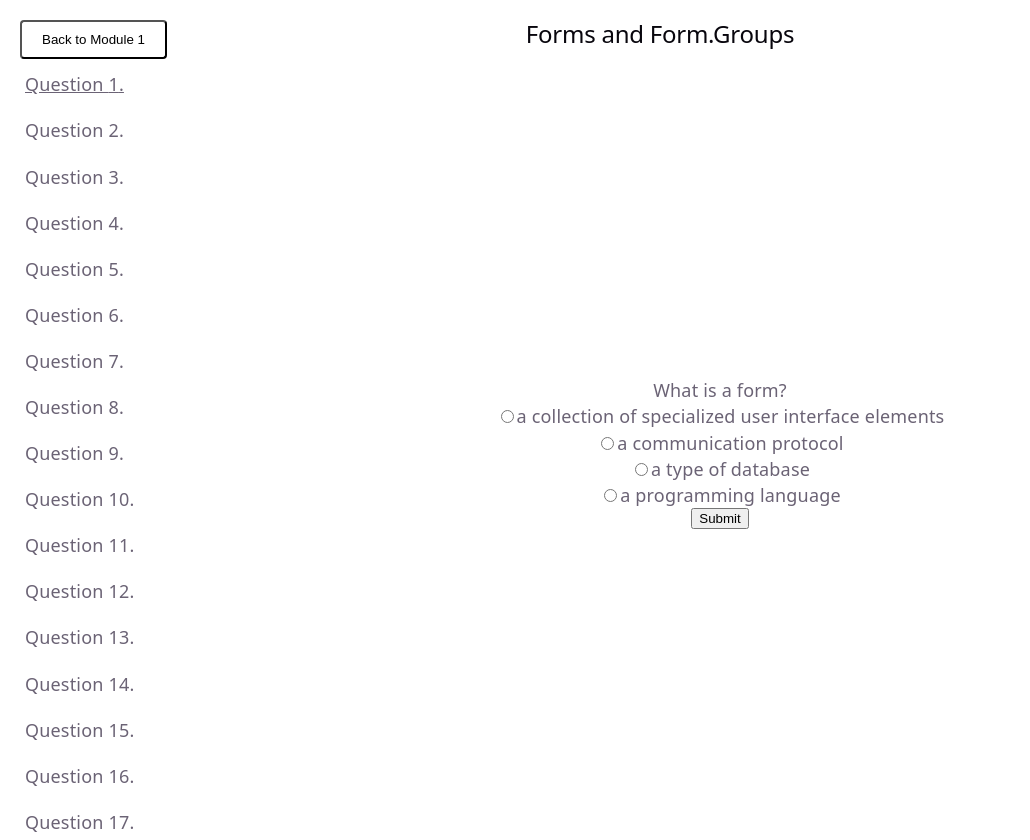
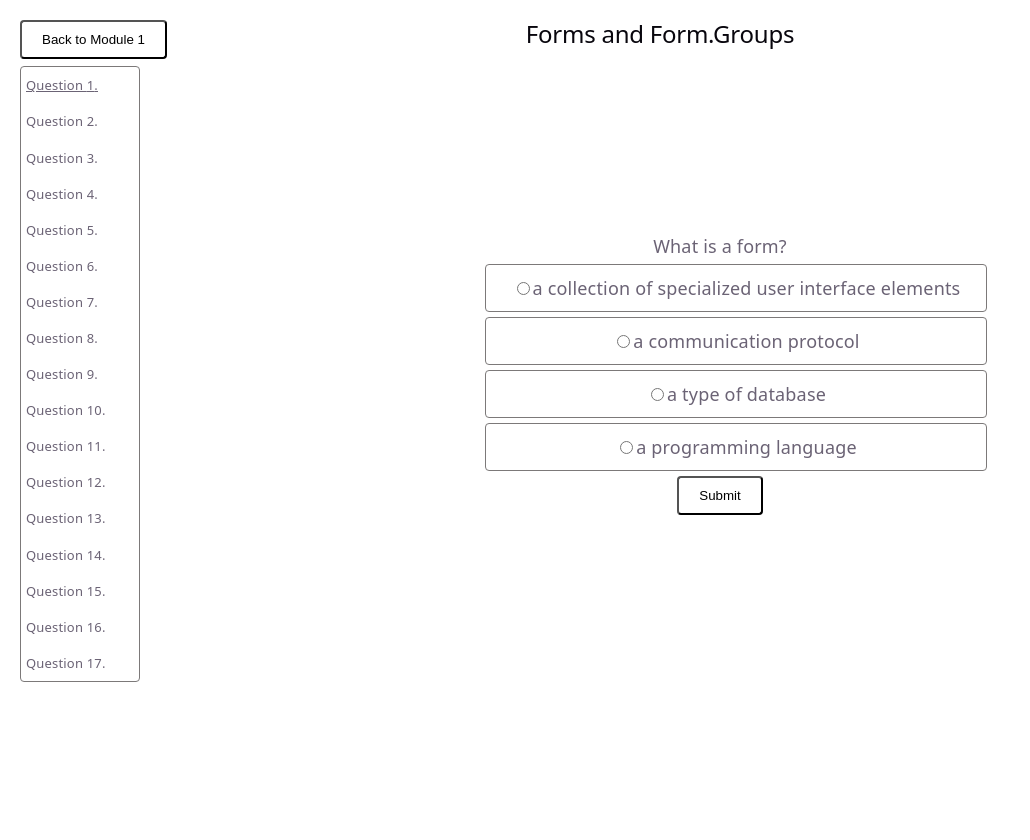
Before and after one commit to kjdove/cisc449-its, a React (Vite) app: page /#/module1/1 in a window 1280 px wide. Shown: the top 840 px of the page, without its empty margins (0-1030 px from the left). Built offline with nearby package versions, Linux system fonts and the light colour scheme.

Commit message:
question list and answer option sytling

```diff
--- a/src/module1/Topic1Quiz.css
+++ b/src/module1/Topic1Quiz.css
@@ -7,8 +7,12 @@
 .question-list {
     display: flex;
     flex-direction: column;
-    gap: 10px;
+    /* gap: 10px; */
     align-items: flex-start;
+    font-size: small;
+    border: 1px solid #7c7979;
+    border-radius: 4px;
+
 }
 
 .question-link {
@@ -30,3 +34,22 @@
     text-align: center;
     width: 100%;
 }
+
+.answer-option {
+    padding: 10px;
+    margin: 5px;
+    border: 1px solid #7c7979;
+    border-radius: 4px;
+    width: 100%;
+    /* max-width: 500px; */
+}
+
+.submit-button {
+    display: inline-block;
+    padding: 10px 20px;
+    background-color: var(--primary);
+    text-decoration: none;
+    border-radius: 4px;
+    font-weight: 500;
+    cursor: pointer;
+}
--- a/src/module1/Topic1Quiz.tsx
+++ b/src/module1/Topic1Quiz.tsx
@@ -31,6 +31,7 @@ export function Topic1Quiz(): JSX.Element {
     return (
         <div className="t1-container">
            <div className="question-list">
+
             {allQuestions.map((q, index) => (
                     <div
                         key={q.id}
@@ -54,7 +55,7 @@ export function Topic1Quiz(): JSX.Element {
                         </div>
                     ))}
                 </div>
-                <button>Submit</button>
+                <button className="submit-button">Submit</button>
            </div>
 
         </div>
```
